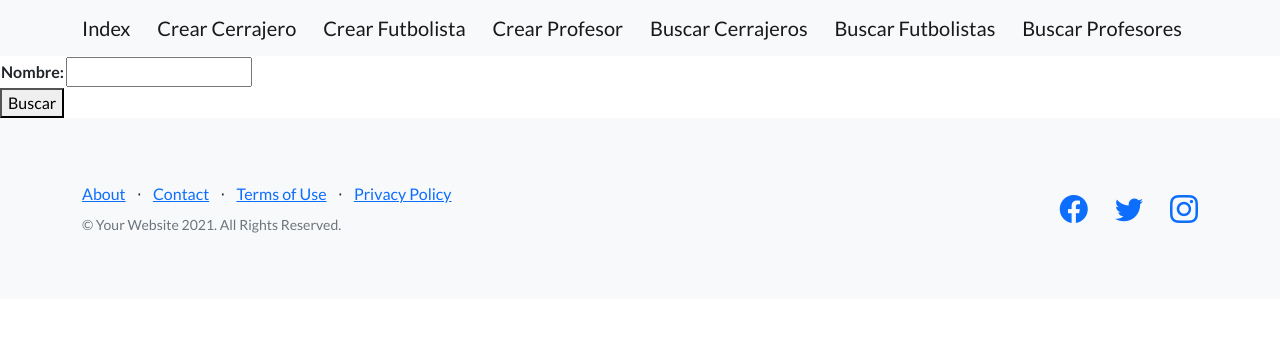
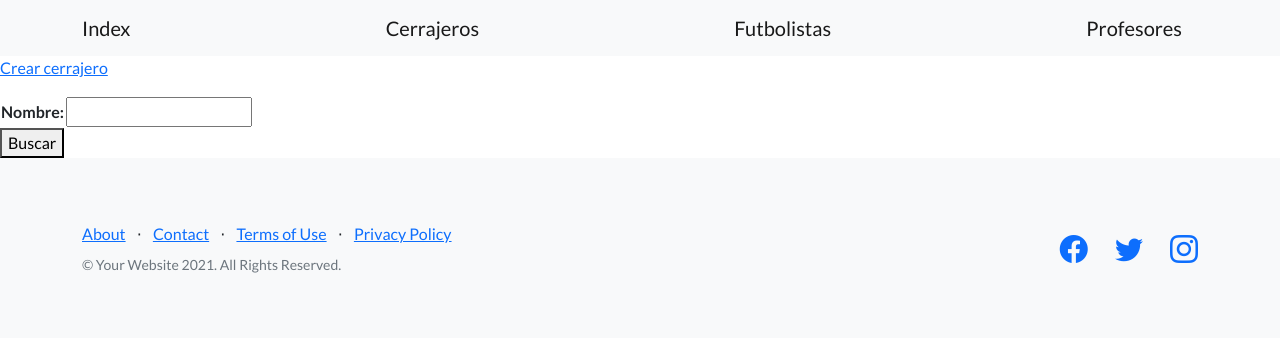
Before and after one commit to Matiasumz/Entrega1-Munoz, a Django app: page /profesionales/cerrajeros/ in a window 1280 px wide. Shown: the top 338 px of the page. Run offline with Django 4.2, Linux system fonts and the light colour scheme; data that the repository does not hold is empty; some libraries are stand-ins or nearby versions.

Commit message:
Se modifican las vistas de Profesionales,ubicando Crear y buscar en una sola vista

```diff
--- a/index/templates/index/index.html
+++ b/index/templates/index/index.html
@@ -21,12 +21,9 @@
         <nav class="navbar navbar-light bg-light static-top">
             <div class="container">
                 <a class="navbar-brand" href={% url 'index' %}>Index</a>
-                <a class="navbar-brand" href={% url 'crear_cerrajero' %}>Crear Cerrajero</a>
-                <a class="navbar-brand" href={% url 'crear_futbolista' %}>Crear Futbolista</a>
-                <a class="navbar-brand" href={% url 'crear_profesor' %}>Crear Profesor</a>
-                <a class="navbar-brand" href= {% url 'lista_cerrajeros' %}>Buscar Cerrajeros</a>
-                <a class="navbar-brand" href= {% url 'lista_futbolistas' %}>Buscar Futbolistas</a>
-                <a class="navbar-brand" href= {% url 'lista_profesores' %}>Buscar Profesores</a>
+                <a class="navbar-brand" href={% url 'cerrajeros' %}>Cerrajeros</a>
+                <a class="navbar-brand" href= {% url 'futbolistas' %}>Futbolistas</a>
+                <a class="navbar-brand" href= {% url 'profesores' %}>Profesores</a>
 
             </div>
         </nav>
--- a/profesionales/templates/profesionales/crear_cerrajero.html
+++ b/profesionales/templates/profesionales/crear_cerrajero.html
@@ -5,6 +5,9 @@
 
 {% block "body_block" %}
 
+   <p>
+      <a href={% url 'cerrajeros' %}>Volver</a>
+   </p>
    <form action = "" method = "post">
       {% csrf_token %}
       <table>
--- a/profesionales/templates/profesionales/crear_futbolista.html
+++ b/profesionales/templates/profesionales/crear_futbolista.html
@@ -4,7 +4,9 @@
 {% endblock "header_block" %}
 
 {% block "body_block" %}
-
+   <p>
+      <a href={% url 'futbolistas' %}>Volver</a>
+   </p>
    <form action = "" method = "post">
       {% csrf_token %}
       <table>
--- a/profesionales/templates/profesionales/crear_profesor.html
+++ b/profesionales/templates/profesionales/crear_profesor.html
@@ -4,7 +4,9 @@
 {% endblock "header_block" %}
 
 {% block "body_block" %}
-
+   <p>
+      <a href={% url 'profesores' %}>Volver</a>
+   </p>
    <form action = "" method = "post">
 
       {% csrf_token %}
--- a/profesionales/templates/profesionales/lista_cerrajeros.html
+++ b/profesionales/templates/profesionales/lista_cerrajeros.html
@@ -4,6 +4,9 @@
 {% endblock "header_block" %}
 
 {% block "body_block" %}
+    <p>
+        <a href={% url 'crear_cerrajero' %}>Crear cerrajero</a>
+    </p>
 
     <form action = "" method = "get">
         {% csrf_token %}
--- a/profesionales/templates/profesionales/lista_futbolistas.html
+++ b/profesionales/templates/profesionales/lista_futbolistas.html
@@ -4,7 +4,9 @@
 {% endblock "header_block" %}
 
 {% block "body_block" %}
-
+    <p>
+        <a href={% url 'crear_futbolista' %}>Crear futbolista</a>
+    </p>
     <form action = "" method = "get">
         {% csrf_token %}
         <table>
--- a/profesionales/templates/profesionales/lista_profesores.html
+++ b/profesionales/templates/profesionales/lista_profesores.html
@@ -4,7 +4,9 @@
 {% endblock "header_block" %}
 
 {% block "body_block" %}
-
+    <p>
+        <a href={% url 'crear_profesor' %}>Crear profesor</a>
+    </p>
     <form action = "" method = "get">
         {% csrf_token %}
         <table>
--- a/profesionales/urls.py
+++ b/profesionales/urls.py
@@ -3,12 +3,12 @@ from django.urls import path
 from . import views
 
 urlpatterns = [
-    path("cerrajero/crear/",views.crear_cerrajero, name= "crear_cerrajero"),
-    path("futbolista/crear/",views.crear_futbolista, name= "crear_futbolista"),
+    path("cerrajeros/",views.lista_cerrajeros,name= "cerrajeros"),
+    path("cerrajeros/crear/",views.crear_cerrajero, name= "crear_cerrajero"),
+    path("futbolistas/",views.lista_futbolistas,name= "futbolistas"),
+    path("futbolistas/crear/",views.crear_futbolista, name= "crear_futbolista"),
+    path("profesores/",views.lista_profesores,name= "profesores"),
     path("profesor/crear/",views.crear_profesor, name= "crear_profesor"),
-    path("cerrajeros/",views.lista_cerrajeros,name= "lista_cerrajeros"),
-    path("futbolistas/",views.lista_futbolistas,name= "lista_futbolistas"),
-    path("profesores/",views.lista_profesores,name= "lista_profesores"),
 
     #path("",name= "crear_profesor")
 ]
```
Lines whose indentation alone changed are shown as unchanged.
